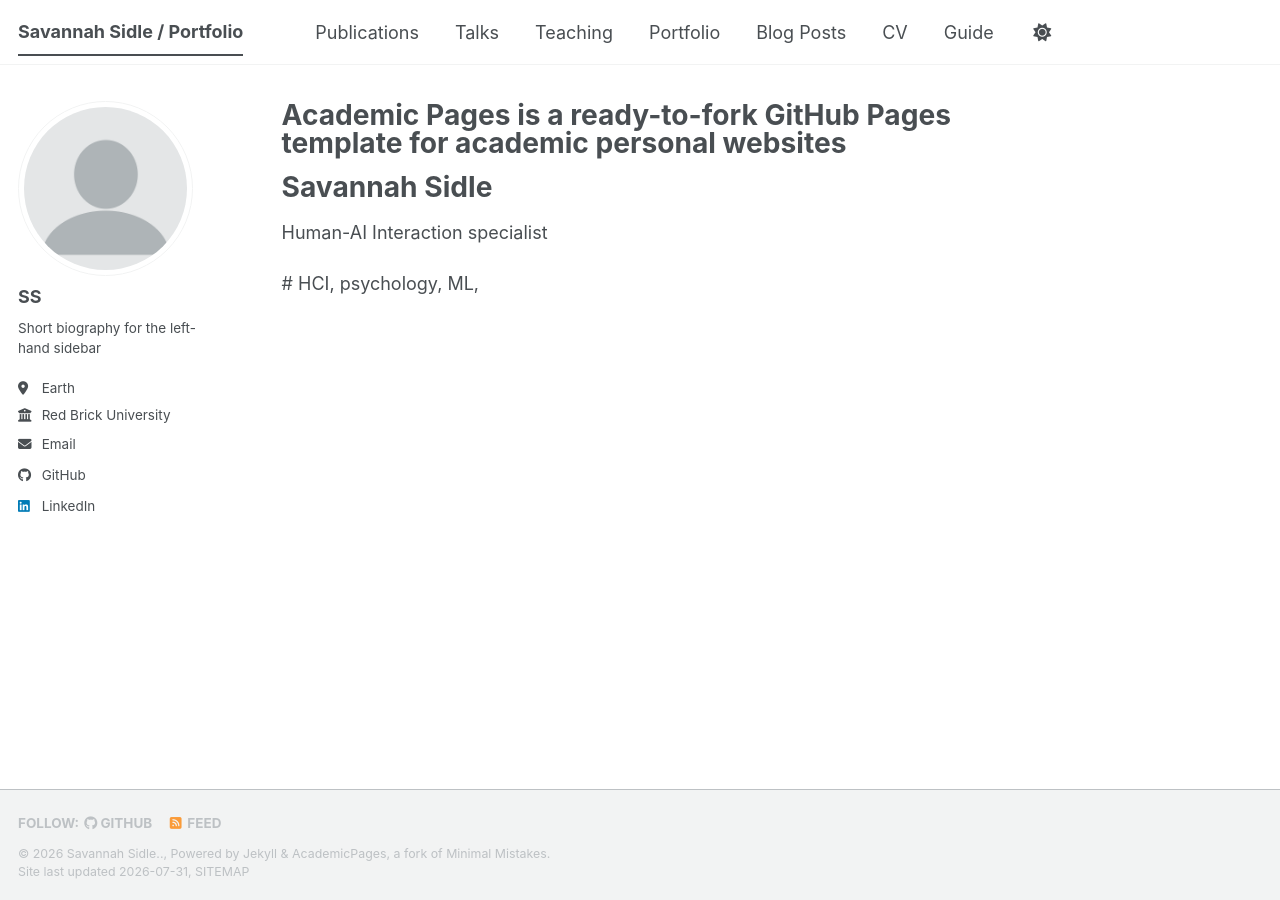
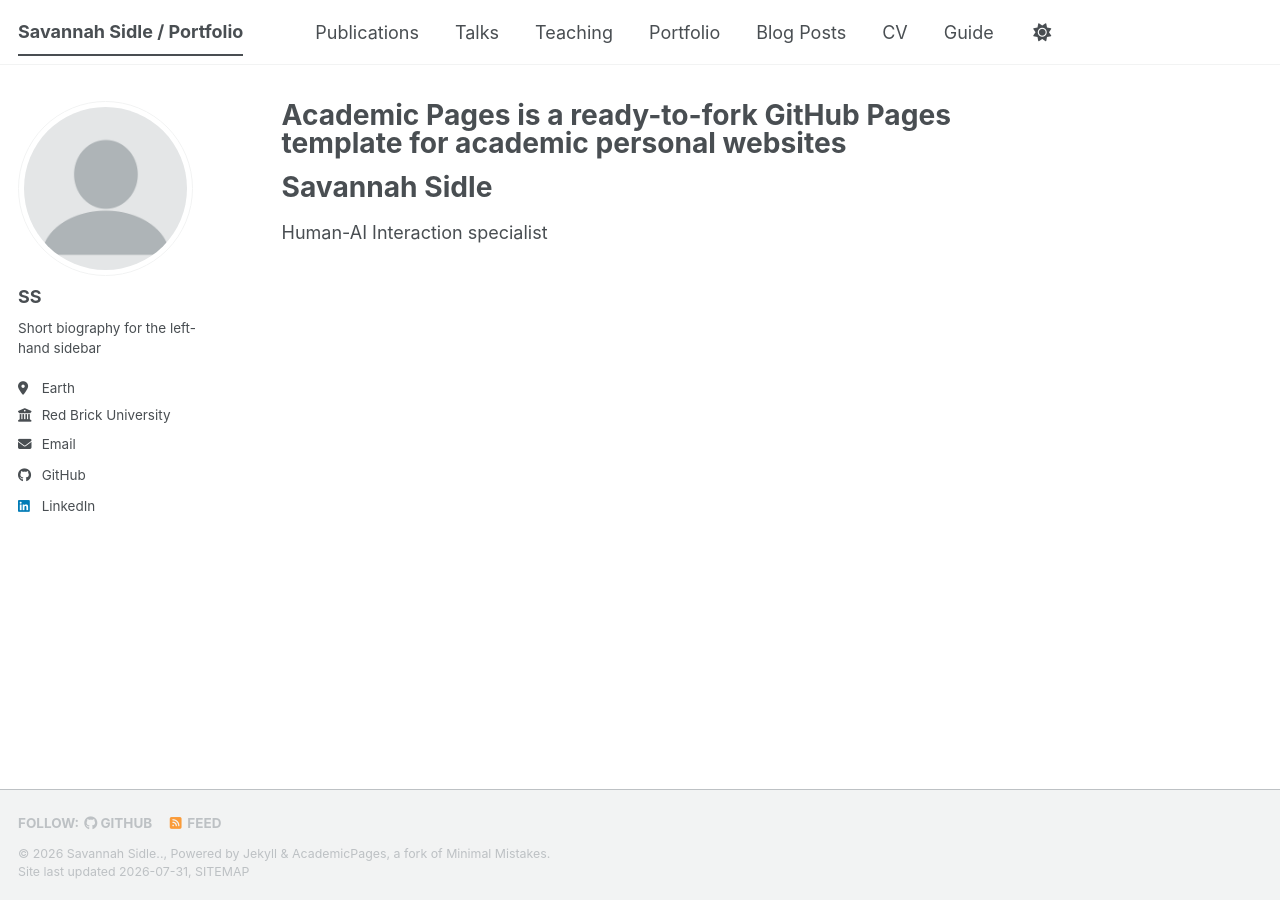
Before and after one commit to S-Sidle/Savannahsidle, a Jekyll site: the page built from _pages/about.md, in a window 1280 px wide. Built offline with Jekyll 4.4.1, drawn with Linux system fonts in a browser that asks for light colours; a style sheet for code colours, icons or effects is not loaded.

Commit message:
Fix formatting in about.md
Removed extra space and corrected formatting.

```diff
--- a/_pages/about.md
+++ b/_pages/about.md
@@ -9,5 +9,3 @@ redirect_from:
 Savannah Sidle
 ======
 Human-AI Interaction specialist
-
- #  HCI, psychology, ML,
```
